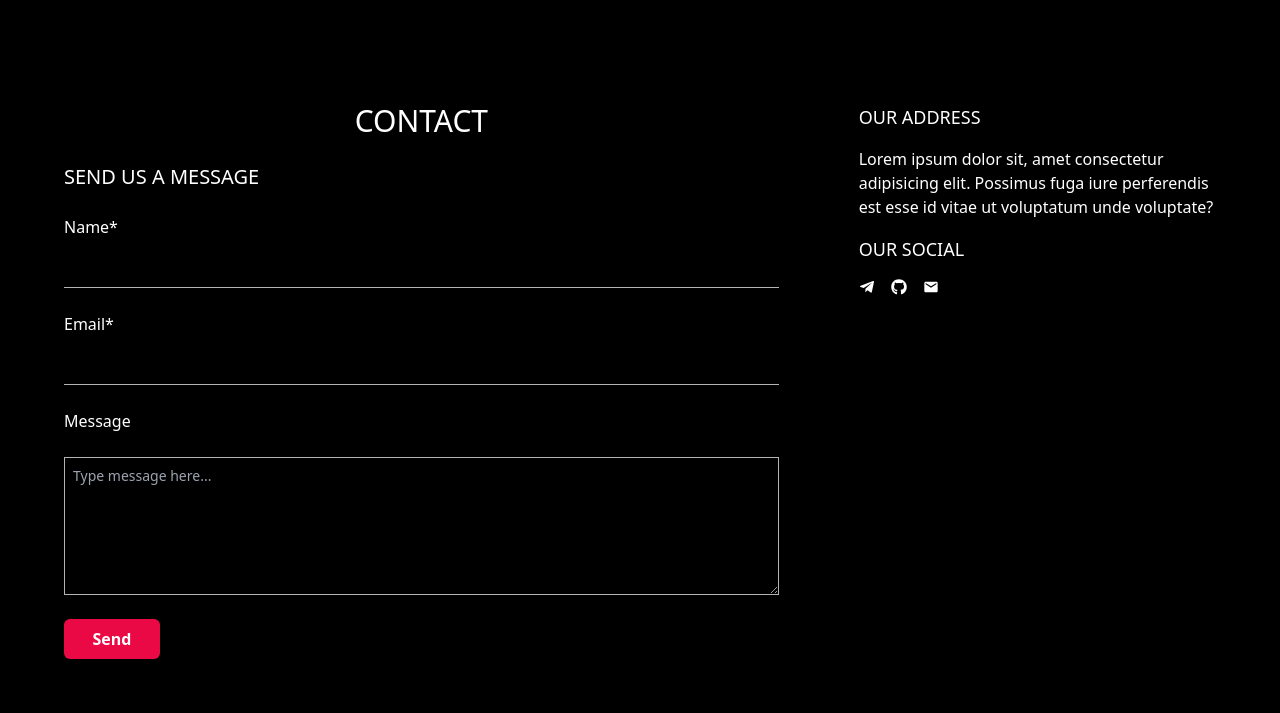
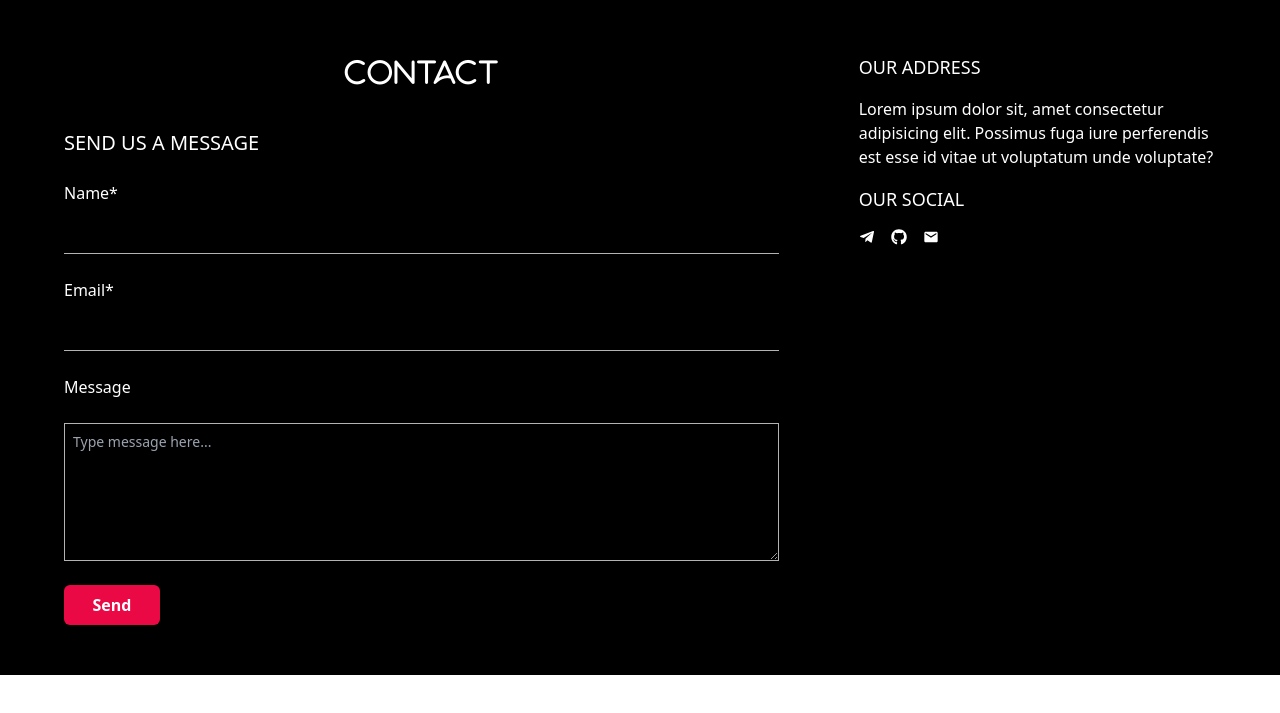
Before and after one commit to nandarwin19/HomeHuntHub, a React (Vite) app in the folder client/: page / in a window 1280 px wide. Shown: the part 4871-5584 px from the top of the page. After the commit the page ends 5546 px from the top, so only its background shows below. Built offline with nearby package versions, Linux system fonts and the light colour scheme; no server answers.

Commit message:
fix css height

```diff
--- a/client/src/components/ContactHome.jsx
+++ b/client/src/components/ContactHome.jsx
@@ -26,8 +26,9 @@ export default function ContactHome() {
   };
   return (
     <div>
-
-      <h1 className="text-2xl md:text-3xl uppercase text-center">Contact</h1>
+      <h1 className="text-2xl md:text-3xl uppercase mb-10 text-center Aquatico">
+        Contact
+      </h1>
       <p className="text-lg md:text-xl uppercase my-6">Send us a message</p>
       <form ref={form} onSubmit={sendEmail} className="flex flex-col gap-6">
         <label>Name*</label>
--- a/client/src/pages/Home.jsx
+++ b/client/src/pages/Home.jsx
@@ -420,7 +420,7 @@ function Home() {
           </div>
         </section>
 
-        <section className="header gsap__anim bg-white">
+        <section className="section gsap__anim h-full">
           <div className="parallax__wrapp text-white">
             <div className="flex flex-col md:flex-row justify-between gap-20 max-container">
               <div className="w-full md:w-4/5">
```
